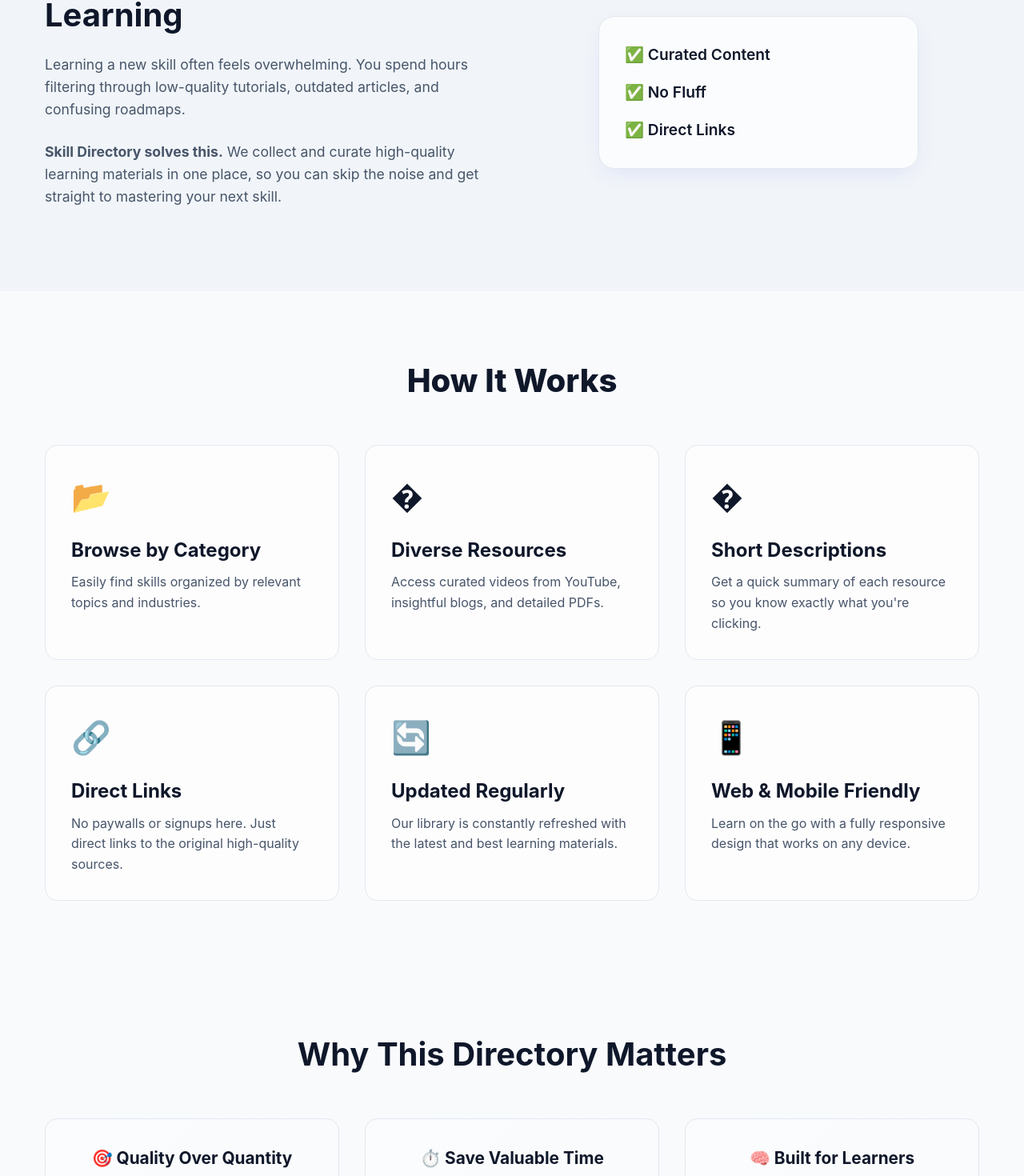
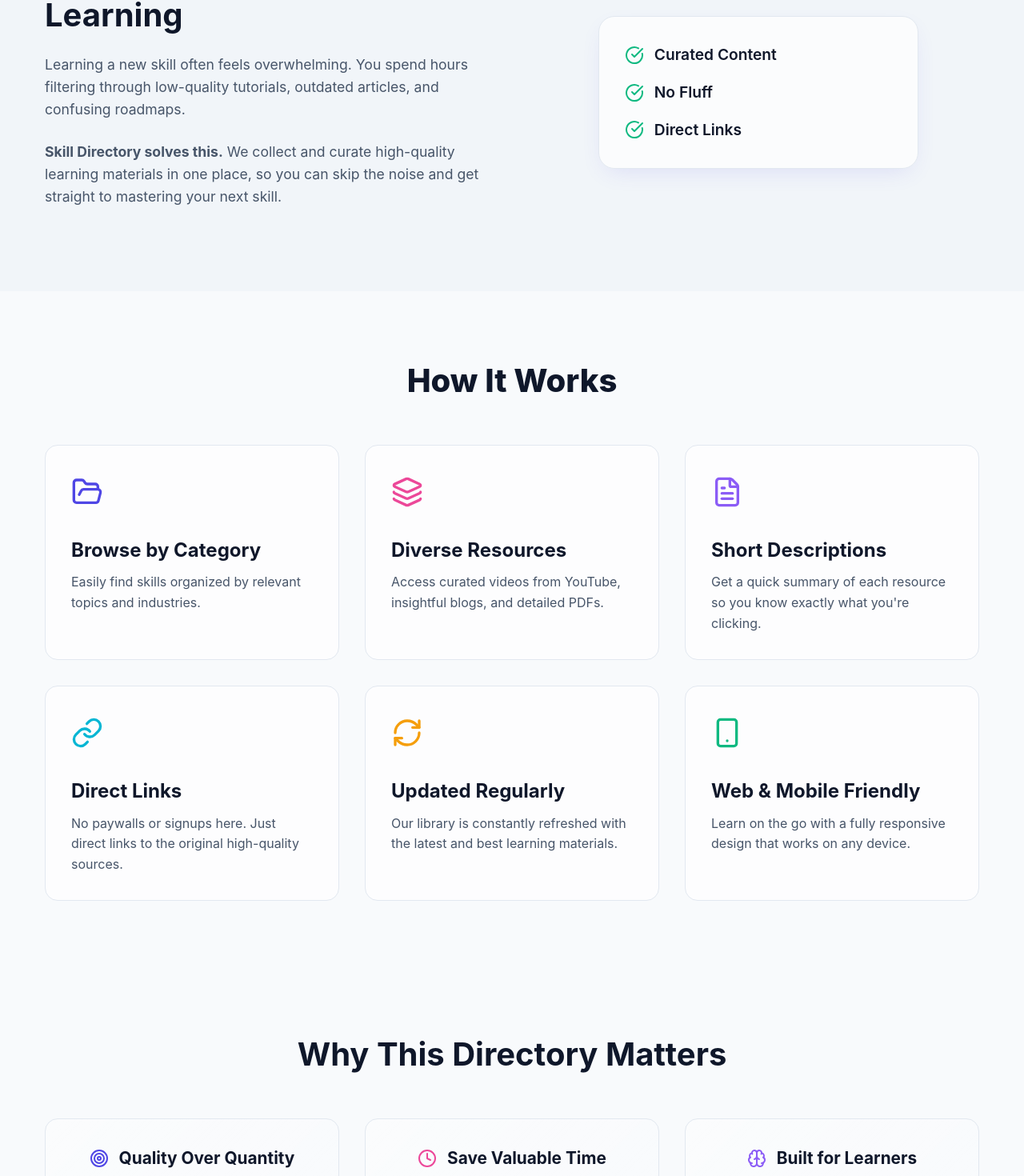
Before and after one commit to Yomite47/skill-directory, a Next.js app: page / in a window 1280 px wide. Shown: the part 765-2235 px from the top of the page at 80% size. Built offline with nearby package versions, Linux system fonts and the light colour scheme.

Commit message:
Replace emojis with Lucide icons and optimize scroll performance

```diff
--- a/package.json
+++ b/package.json
@@ -9,6 +9,7 @@
   },
   "dependencies": {
     "bcryptjs": "^3.0.3",
+    "lucide-react": "^0.562.0",
     "mongoose": "^9.1.1",
     "next": "^13.0.0",
     "next-auth": "^4.24.13",
--- a/src/components/Header.jsx
+++ b/src/components/Header.jsx
@@ -1,6 +1,7 @@
 import Link from 'next/link';
 import { useEffect, useRef, useState } from 'react';
 import { useRouter } from 'next/router';
+import { BookOpen } from 'lucide-react';
 
 export default function Header() {
   const [scrolled, setScrolled] = useState(false);
@@ -9,9 +10,10 @@ export default function Header() {
 
   useEffect(() => {
     function onScroll() {
-      setScrolled(window.scrollY > 10);
+      requestAnimationFrame(() => {
+        setScrolled(window.scrollY > 10);
+      });
     }
-    onScroll();
     window.addEventListener('scroll', onScroll);
     return () => window.removeEventListener('scroll', onScroll);
   }, []);
@@ -37,7 +39,7 @@ export default function Header() {
 
         <div className="actions-section">
           <div className="animated-cta">
-            Let's Learn Together! 📚
+            Let's Learn Together! <BookOpen size={20} style={{ display: 'inline', verticalAlign: 'text-bottom' }} />
           </div>
         </div>
       </div>
--- a/src/pages/_app.jsx
+++ b/src/pages/_app.jsx
@@ -3,14 +3,6 @@ import { useEffect } from 'react';
 import { SessionProvider } from 'next-auth/react';
 
 export default function MyApp({ Component, pageProps: { session, ...pageProps } }) {
-  useEffect(() => {
-    try {
-      const saved = localStorage.getItem('theme');
-      if (saved === 'dark') document.documentElement.classList.add('dark');
-      else if (!saved && window.matchMedia && window.matchMedia('(prefers-color-scheme: dark)').matches) document.documentElement.classList.add('dark');
-    } catch (e) {}
-  }, []);
-
   return (
     <SessionProvider session={session}>
       <Component {...pageProps} />
--- a/src/pages/index.jsx
+++ b/src/pages/index.jsx
@@ -4,16 +4,35 @@ import { useEffect, useState } from 'react';
 import { useRouter } from 'next/router';
 import Header from '../components/Header';
 import Footer from '../components/Footer';
+import {
+  CheckCircle,
+  FolderOpen,
+  Layers,
+  FileText,
+  Link as LinkIcon,
+  RefreshCw,
+  Smartphone,
+  Target,
+  Clock,
+  Brain,
+  ArrowUp
+} from 'lucide-react';
 
 export default function Home() {
   const router = useRouter();
   const [showTop, setShowTop] = useState(false);
 
   useEffect(() => {
+    let ticking = false;
     function onScroll() {
-      setShowTop(window.scrollY > 400);
+      if (!ticking) {
+        window.requestAnimationFrame(() => {
+          setShowTop(window.scrollY > 400);
+          ticking = false;
+        });
+        ticking = true;
+      }
     }
-    onScroll();
     window.addEventListener('scroll', onScroll);
     return () => window.removeEventListener('scroll', onScroll);
   }, []);
@@ -57,9 +76,9 @@ export default function Home() {
               </div>
               <div className="problem-solution-image">
                 <div className="solution-card">
-                  <div className="check-item">✅ Curated Content</div>
-                  <div className="check-item">✅ No Fluff</div>
-                  <div className="check-item">✅ Direct Links</div>
+                  <div className="check-item"><CheckCircle size={24} className="text-green-500" color="#10b981" /> Curated Content</div>
+                  <div className="check-item"><CheckCircle size={24} className="text-green-500" color="#10b981" /> No Fluff</div>
+                  <div className="check-item"><CheckCircle size={24} className="text-green-500" color="#10b981" /> Direct Links</div>
                 </div>
               </div>
             </div>
@@ -72,32 +91,32 @@ export default function Home() {
             <h2 className="section-title">How It Works</h2>
             <div className="features-grid">
               <div className="feature-card">
-                <div className="feature-icon">📂</div>
+                <div className="feature-icon"><FolderOpen size={40} color="#4f46e5" /></div>
                 <h3>Browse by Category</h3>
                 <p>Easily find skills organized by relevant topics and industries.</p>
               </div>
               <div className="feature-card">
-                <div className="feature-icon">�</div>
+                <div className="feature-icon"><Layers size={40} color="#ec4899" /></div>
                 <h3>Diverse Resources</h3>
                 <p>Access curated videos from YouTube, insightful blogs, and detailed PDFs.</p>
               </div>
               <div className="feature-card">
-                <div className="feature-icon">�</div>
+                <div className="feature-icon"><FileText size={40} color="#8b5cf6" /></div>
                 <h3>Short Descriptions</h3>
                 <p>Get a quick summary of each resource so you know exactly what you're clicking.</p>
               </div>
               <div className="feature-card">
-                <div className="feature-icon">🔗</div>
+                <div className="feature-icon"><LinkIcon size={40} color="#06b6d4" /></div>
                 <h3>Direct Links</h3>
                 <p>No paywalls or signups here. Just direct links to the original high-quality sources.</p>
               </div>
               <div className="feature-card">
-                <div className="feature-icon">🔄</div>
+                <div className="feature-icon"><RefreshCw size={40} color="#f59e0b" /></div>
                 <h3>Updated Regularly</h3>
                 <p>Our library is constantly refreshed with the latest and best learning materials.</p>
               </div>
               <div className="feature-card">
-                <div className="feature-icon">📱</div>
+                <div className="feature-icon"><Smartphone size={40} color="#10b981" /></div>
                 <h3>Web & Mobile Friendly</h3>
                 <p>Learn on the go with a fully responsive design that works on any device.</p>
               </div>
@@ -112,15 +131,15 @@ export default function Home() {
               <h2>Why This Directory Matters</h2>
               <div className="reasons-grid">
                 <div className="reason-item">
-                  <h3>🎯 Quality Over Quantity</h3>
+                  <h3><Target size={24} style={{display:'inline', marginRight:'8px', verticalAlign: 'text-bottom'}} color="#4f46e5"/> Quality Over Quantity</h3>
                   <p>We don't list everything. We only list the best resources that actually help you learn.</p>
                 </div>
                 <div className="reason-item">
-                  <h3>⏱️ Save Valuable Time</h3>
+                  <h3><Clock size={24} style={{display:'inline', marginRight:'8px', verticalAlign: 'text-bottom'}} color="#ec4899"/> Save Valuable Time</h3>
                   <p>Skip the endless Google searches. Find what you need in seconds.</p>
                 </div>
                 <div className="reason-item">
-                  <h3>🧠 Built for Learners</h3>
+                  <h3><Brain size={24} style={{display:'inline', marginRight:'8px', verticalAlign: 'text-bottom'}} color="#8b5cf6"/> Built for Learners</h3>
                   <p>Designed to reduce confusion and help you focus on what matters: gaining new skills.</p>
                 </div>
               </div>
@@ -146,7 +165,7 @@ export default function Home() {
           style={{display: showTop ? 'flex' : 'none'}}
           aria-label="Back to top"
         >
-          ↑
+          <ArrowUp size={24} />
         </button>
       </main>
 
```
Also changed, not shown: 1 other file (tests, documents, lock files or other folders).
